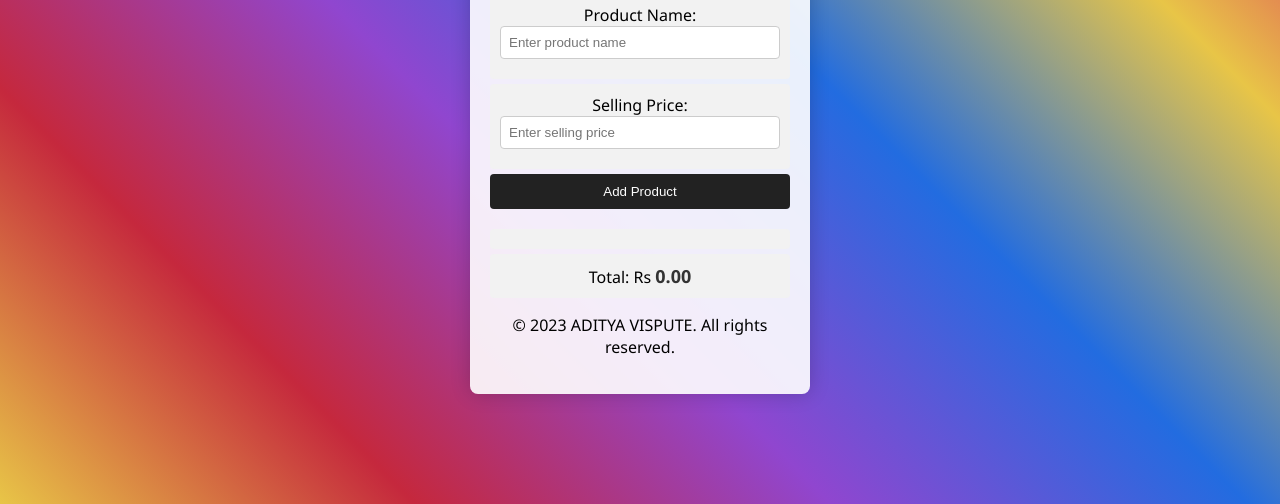
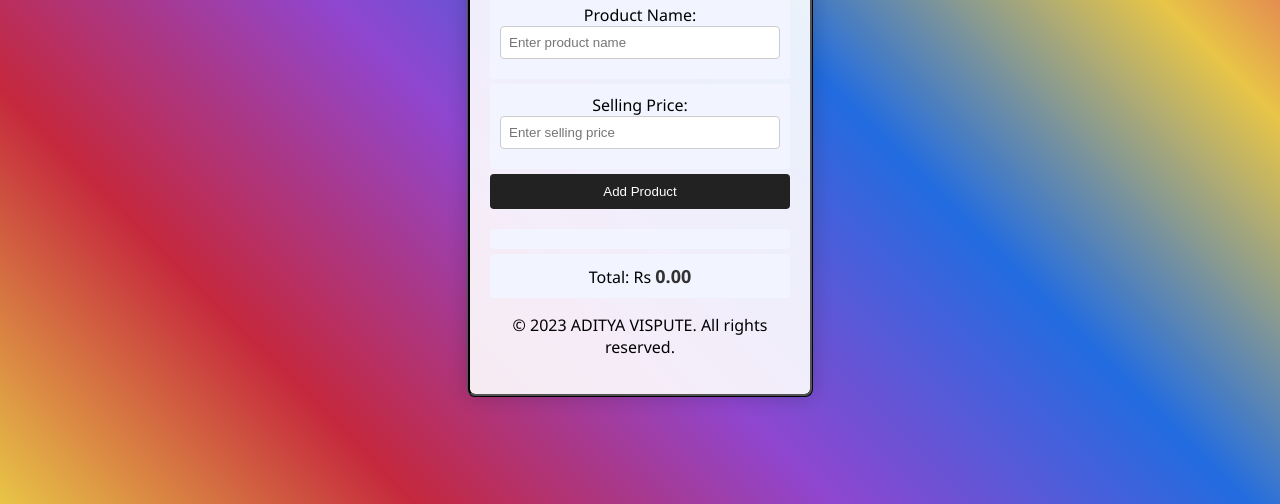
Before and after one commit to adityavispute005/ExpenseTrackerAPI, a plain HTML site: page index.html in a window 1280 px wide. Shown: the part 296-800 px from the top of the page. Drawn offline with nearby package versions, Linux system fonts and the light colour scheme.

Commit message:
Some UI changed

```diff
--- a/style.css
+++ b/style.css
@@ -13,6 +13,8 @@ body {
     background-color: rgba(255, 255, 255, 0.9);
     padding: 20px;
     border-radius: 8px;
+    border-style:ridge;
+    border-color: black;
     box-shadow: 0 0 20px rgba(0, 0, 0, 0.2);
     width: 300px;
     text-align: center;
@@ -54,14 +56,14 @@ button:hover {
 }
 
 div > div {
-    background-color: #f2f2f2;
+    background-color: #f2f4ff;
     padding: 10px;
     margin: 5px 0;
     border-radius: 4px;
 }
 
 button.delete {
-    background-color: #e74c3c;
+    background-color: #F8333C;
 }
 
 button.delete:hover {
```
